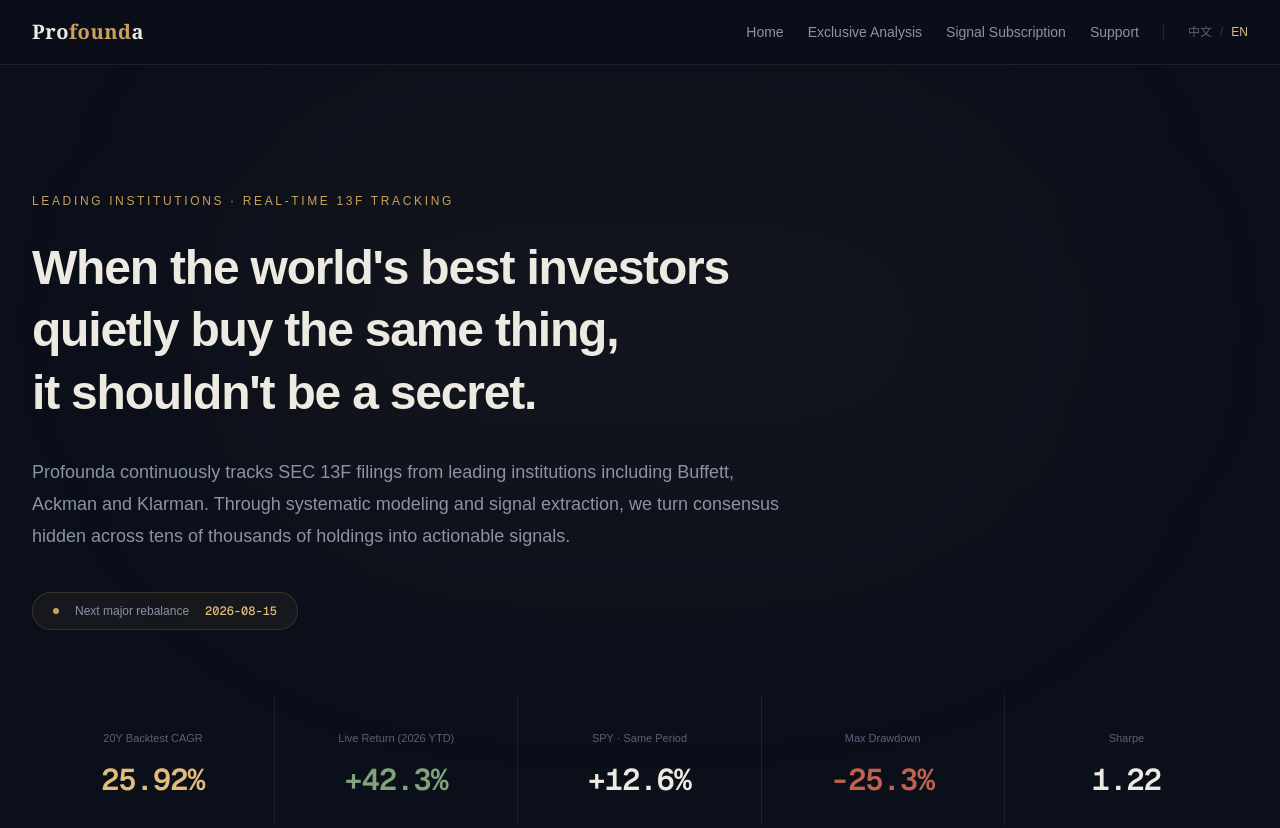
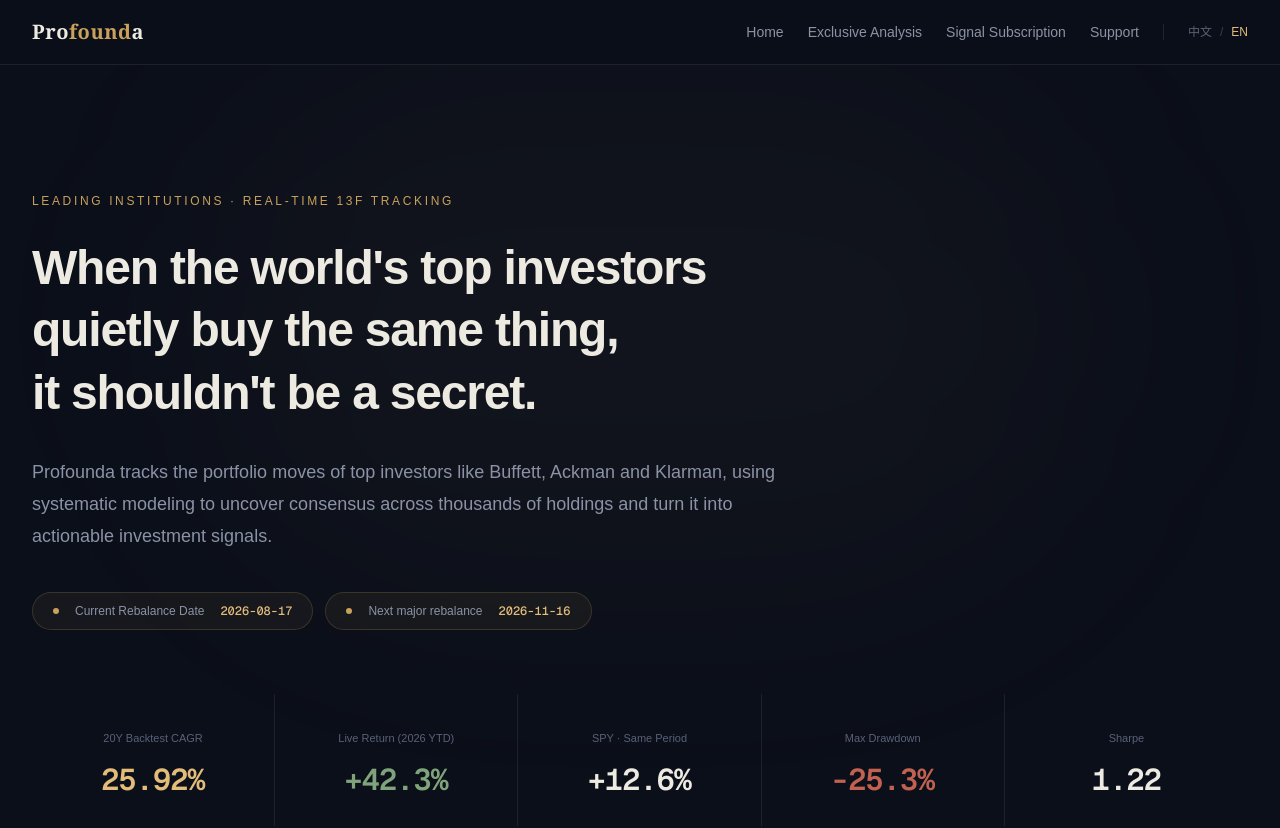
Before and after one commit to wenion/profounda-web, a Next.js app: page /en in a window 1280 px wide. Shown: the top 828 px of the page. Built offline with nearby package versions, Linux system fonts and the light colour scheme; no server answers; the database is empty.

Commit message:
feat: refine homepage investment messaging

```diff
--- a/messages/en.json
+++ b/messages/en.json
@@ -11,12 +11,13 @@
   "Home": {
     "eyebrow": "Leading Institutions · Real-Time 13F Tracking",
     "headline": {
-      "line1": "When the world's best investors",
+      "line1": "When the world's top investors",
       "line2": "quietly buy the same thing,",
       "line3": "it shouldn't be a secret."
     },
-    "description": "Profounda continuously tracks SEC 13F filings from leading institutions including Buffett, Ackman and Klarman. Through systematic modeling and signal extraction, we turn consensus hidden across tens of thousands of holdings into actionable signals.",
+    "description": "Profounda tracks the portfolio moves of top investors like Buffett, Ackman and Klarman, using systematic modeling to uncover consensus across thousands of holdings and turn it into actionable investment signals.",
 
+    "currentRebalance": "Current Rebalance Date",
     "nextRebalance": "Next major rebalance",
 
     "metrics": {
--- a/messages/zh.json
+++ b/messages/zh.json
@@ -12,12 +12,13 @@
   "Home": {
     "eyebrow": "顶级机构 · 实时追踪 13F 持仓",
     "headline": {
-      "line1": "当顶级基金经理",
+      "line1": "当顶级投资人",
       "line2": "悄悄买入同一件事，",
       "line3": "这不该是秘密。"
     },
-    "description": "Profounda 持续追踪巴菲特、Ackman、Klarman 等顶级机构的 SEC 13F 披露，通过系统建模与信号提取，把分散在上万条持仓记录里的共识，变成一份可执行的信号。",
+    "description": "Profounda 持续追踪巴菲特、Ackman、Klarman 等顶级投资人的资金流向，通过系统建模与信号提取，把分散在上万条持仓记录里的共识，变成一份可执行的信号。",
 
+    "currentRebalance": "本次调仓日期",
     "nextRebalance": "下次重大调仓日期",
 
     "metrics": {
--- a/src/app/[locale]/(public)/page.tsx
+++ b/src/app/[locale]/(public)/page.tsx
@@ -44,8 +44,20 @@ export default function HomePage() {
               {t("description")}
             </p>
 
-            {/* Next rebalance */}
-            <div className="mt-10 flex justify-start">
+            {/* Rebalance dates */}
+            <div className="mt-10 flex flex-wrap justify-start gap-3">
+              <div className="inline-flex items-center gap-4 rounded-full border border-[#C9A15C]/20 bg-[#C9A15C]/[0.06] px-5 py-2.5">
+                <span className="h-1.5 w-1.5 rounded-full bg-[#C9A15C]" />
+
+                <span className="text-xs text-[#8B92A6]">
+                  {t("currentRebalance")}
+                </span>
+
+                <span className="font-mono text-xs font-medium text-[#E4BC7A]">
+                  2026-08-17
+                </span>
+              </div>
+
               <div className="inline-flex items-center gap-4 rounded-full border border-[#C9A15C]/20 bg-[#C9A15C]/[0.06] px-5 py-2.5">
                 <span className="h-1.5 w-1.5 rounded-full bg-[#C9A15C]" />
 
@@ -54,7 +66,7 @@ export default function HomePage() {
                 </span>
 
                 <span className="font-mono text-xs font-medium text-[#E4BC7A]">
-                  2026-08-15
+                  2026-11-16
                 </span>
               </div>
             </div>
```
